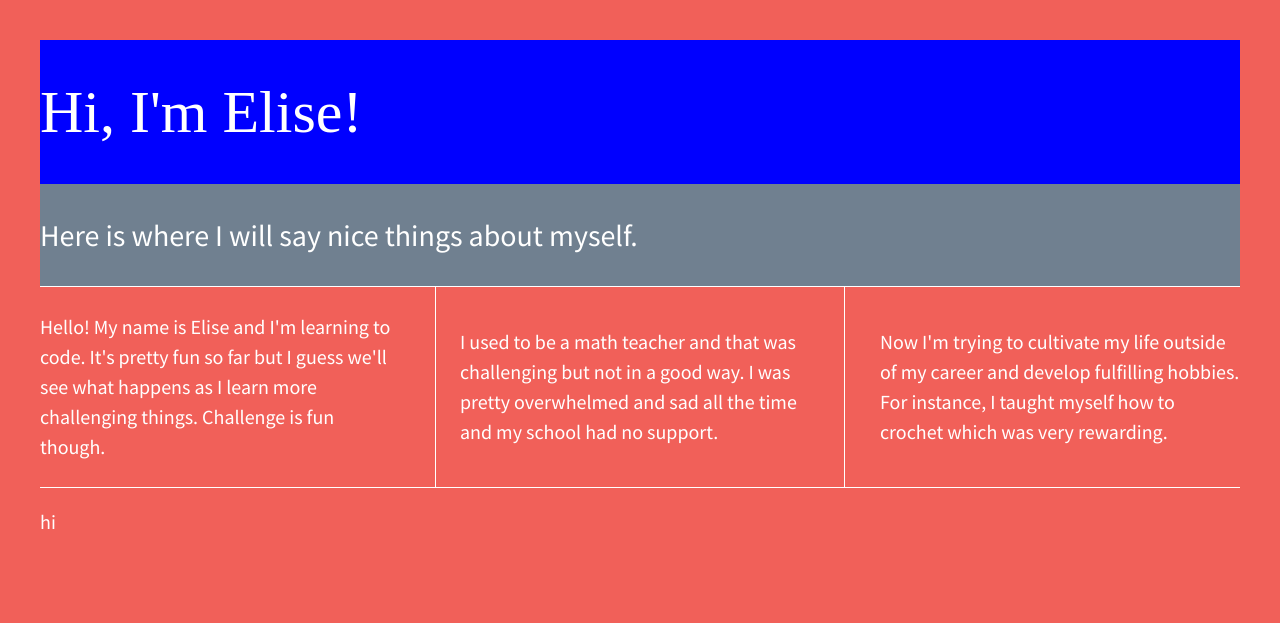
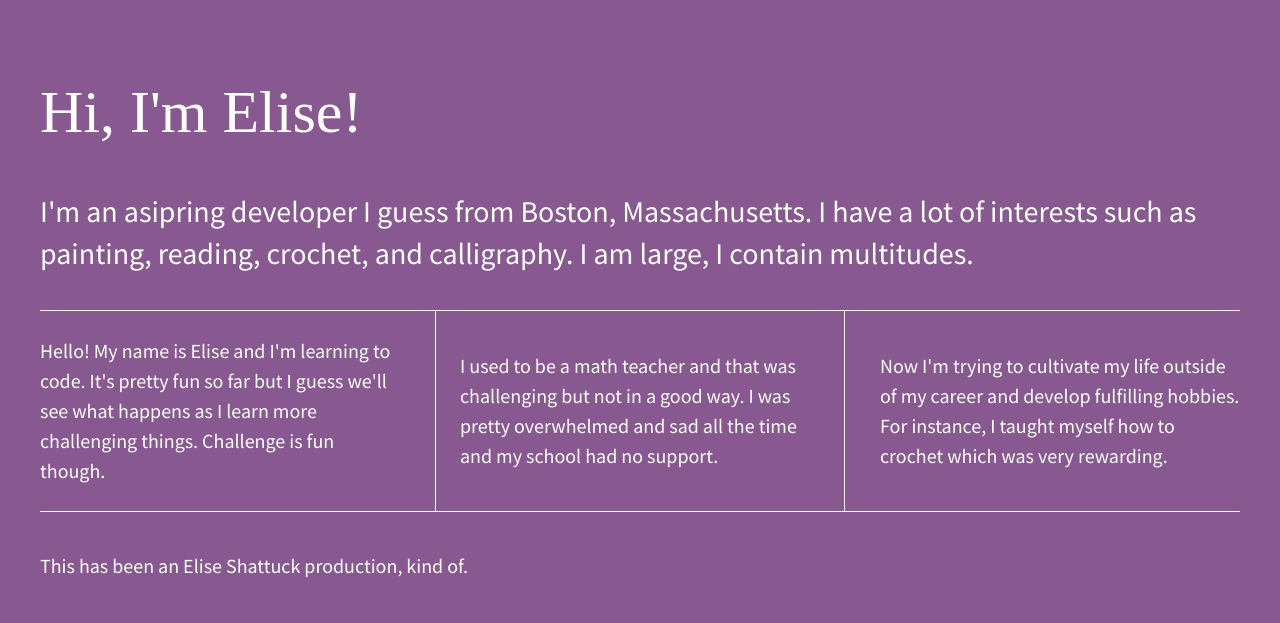
Before and after one commit to elise-shattuck/206-divs-flexbox, a plain HTML site: page index.html in a window 1280 px wide. Drawn offline with nearby package versions, Linux system fonts and the light colour scheme; a web font is replaced by a local one.

Commit message:
Finalized styles and content.

```diff
--- a/css/main.css
+++ b/css/main.css
@@ -97,7 +97,7 @@ textarea {
 
 
 html {
-  background-color: #f16059;
+  background-color: #885890;
   height: 100%;
 }
 
@@ -118,22 +118,20 @@ main {
 }
 
 header {
-    background: blue;
-    padding: 0.5em 0;
+    padding-top: 0.5em;
     font-size: 3em;
     font-family: 'Croissant One', script;
 }
 
 main {
-    background: slategray;
     border-bottom: 1px solid white;
-    padding: 1em 0;
+    padding: 1.2em 0;
     font-size: 1.5em;
 }
 
 footer {
     border-top: 1px solid white;
-    padding: 1em 0;
+    padding: 2em 0;
 }
 
 .wrapper {
@@ -159,7 +157,7 @@ footer {
 div {
     color: #fff;
     line-height: 1.5em;
-    background-color: #f16059;
+    background-color: #885890;
     height: 200px;
     width: 30%;
     display: flex;
--- a/index.html
+++ b/index.html
@@ -23,7 +23,10 @@
 
         <section class="flex-container">
             <header>Hi, I'm Elise!</header>
-            <main>Here is where I will say nice things about myself.</main>
+            <main>
+                I'm an asipring developer I guess from Boston, Massachusetts. I have a lot of interests such as painting, reading,
+                crochet, and calligraphy. I am large, I contain multitudes.
+            </main>
             <div id="div-1">
                 <p>Hello! My name is Elise and I'm learning to code. It's pretty fun so far but I guess
                     we'll see what happens as I learn more challenging things. Challenge is fun though.</p>
@@ -36,7 +39,7 @@
                 <p>Now I'm trying to cultivate my life outside of my career and develop fulfilling hobbies.
                     For instance, I taught myself how to crochet which was very rewarding.</p>
             </div>
-            <footer>hi</footer>
+            <footer>This has been an Elise Shattuck production, kind of.</footer>
         </section>
 
         <script src="https://ajax.googleapis.com/ajax/libs/jquery/1.11.3/jquery.min.js"></script>
```
